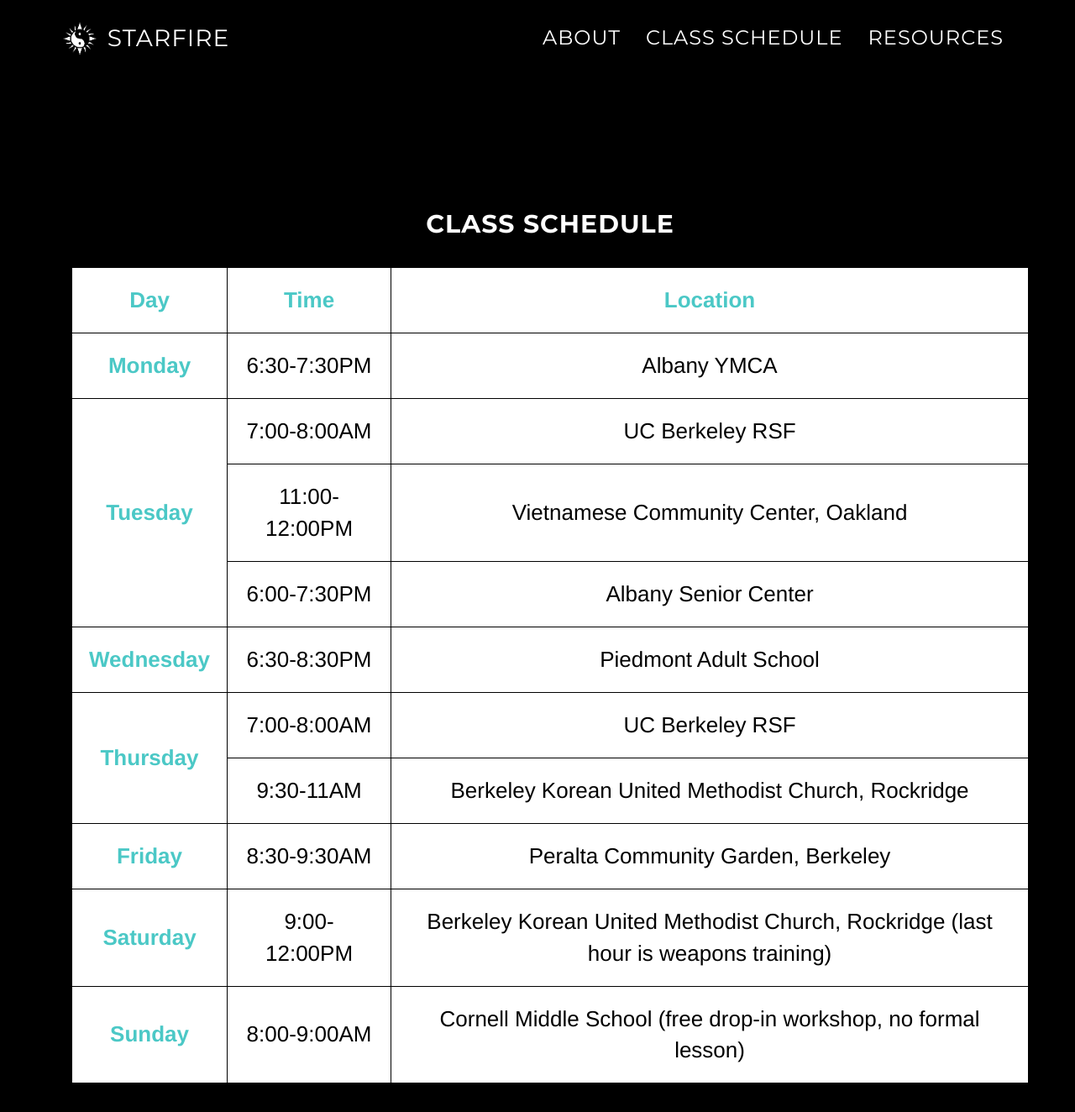
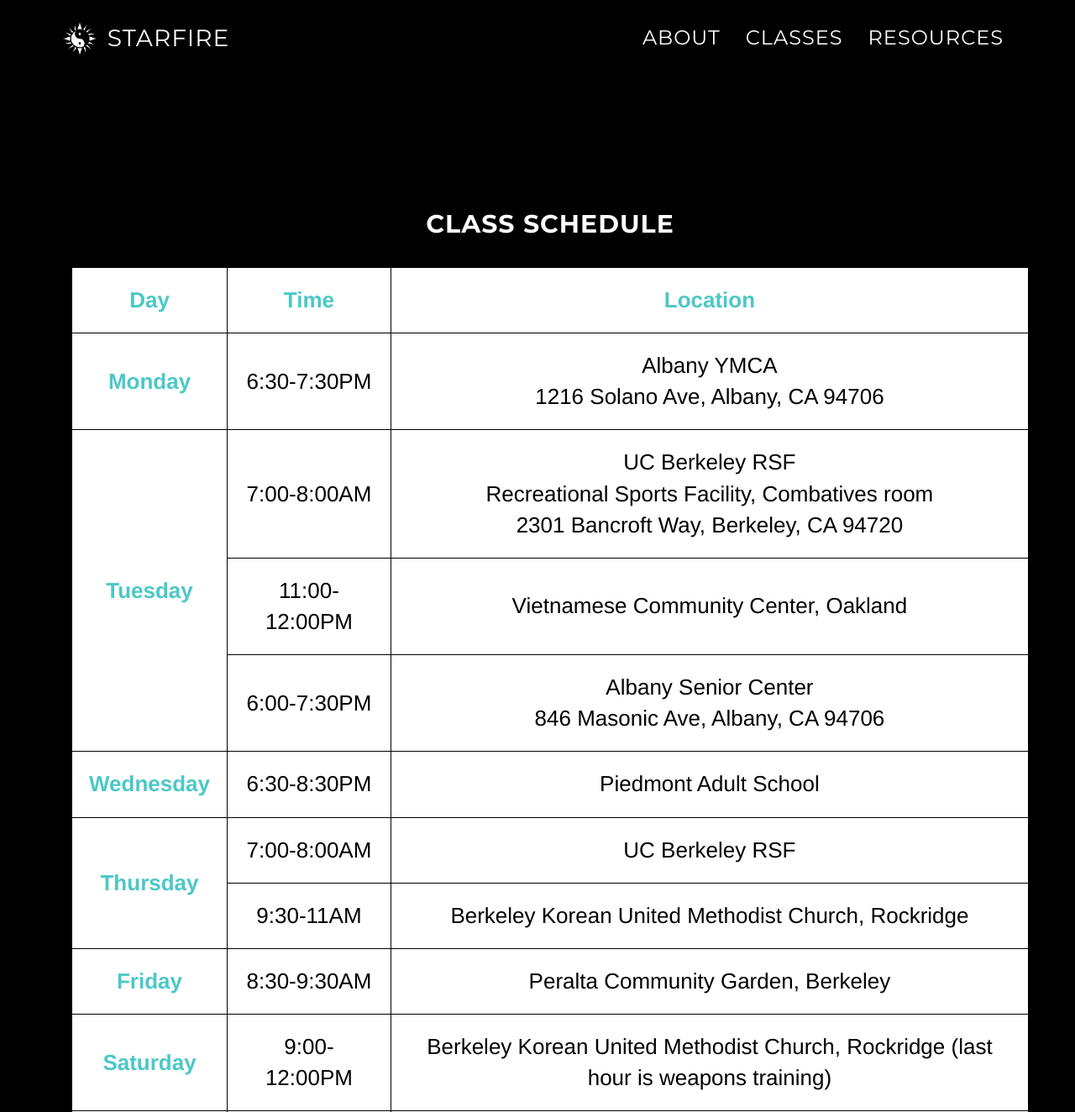
Before and after one commit to jacburge/StarfireTaiChi, a Flask app: page /schedule/ in a window 1280 px wide. Shown: the top 1324 px of the page at 84% size. Run offline with Flask 2, Linux system fonts and the light colour scheme; some libraries are stand-ins or nearby versions; some web fonts are replaced.

Commit message:
Trying to make photos work, updated schedule

```diff
--- a/app/templates/about.html
+++ b/app/templates/about.html
@@ -57,7 +57,7 @@
                         <a href="/about">About</a>
                     </li>
                     <li>
-                        <a href="/schedule">Class Schedule</a>
+                        <a href="/schedule">Classes</a>
                     </li>
                     <li>
                         <a href="/news">Resources</a>
--- a/app/templates/index.html
+++ b/app/templates/index.html
@@ -57,7 +57,7 @@
                         <a href="/about" style="font-size:30">About</a>
                     </li>
                     <li>
-                        <a href="/schedule">Class Schedule</a>
+                        <a href="/schedule">Classes</a>
                     </li>
                     <li>
                         <a href="/news">Resources</a>
--- a/app/templates/schedule.html
+++ b/app/templates/schedule.html
@@ -57,7 +57,7 @@
                         <a href="/about">About</a>
                     </li>
                     <li>
-                        <a href="/schedule">Class Schedule</a>
+                        <a href="/schedule">Classes</a>
                     </li>
                     <li>
                         <a href="/news">Resources</a>
@@ -80,12 +80,12 @@
             <tr>
                 <th>Monday</th>
                 <td>6:30-7:30PM</td>
-                <td>Albany YMCA</td>
+                <td>Albany YMCA<br>1216 Solano Ave, Albany, CA 94706</td>
             </tr>
              <tr>
                 <th rowspan="3">Tuesday</th>
                 <td>7:00-8:00AM</td>
-                <td>UC Berkeley RSF</td>
+                <td>UC Berkeley RSF<br>Recreational Sports Facility, Combatives room<br>2301 Bancroft Way, Berkeley, CA 94720</td>
             </tr>
              <tr>
                 <td>11:00-12:00PM</td>
@@ -93,7 +93,7 @@
             </tr>
              <tr>
                 <td>6:00-7:30PM</td>
-                <td>Albany Senior Center</td>
+                <td>Albany Senior Center<br>846 Masonic Ave, Albany, CA 94706</td>
             </tr>
              <tr>
                 <th>Wednesday</th>
```
Also changed, not shown: app/templates/news.html (+5 -4 lines).
